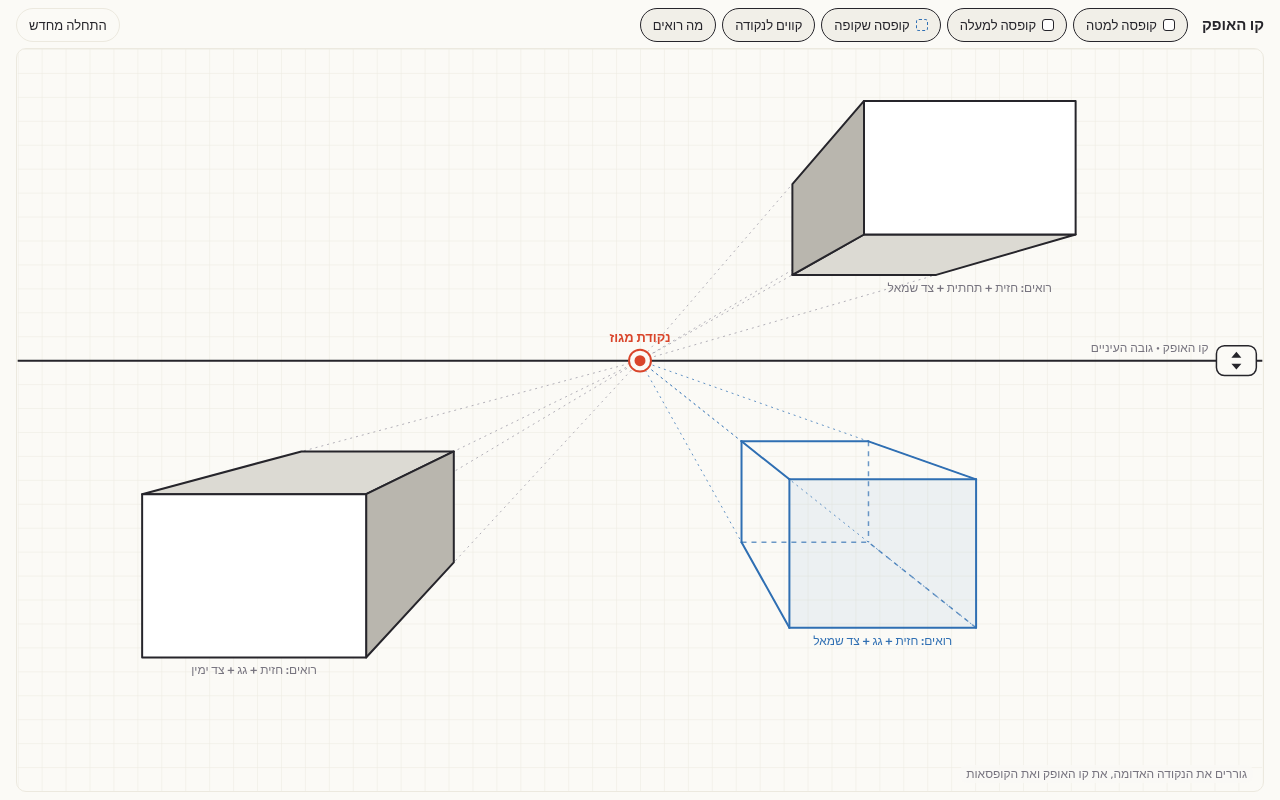
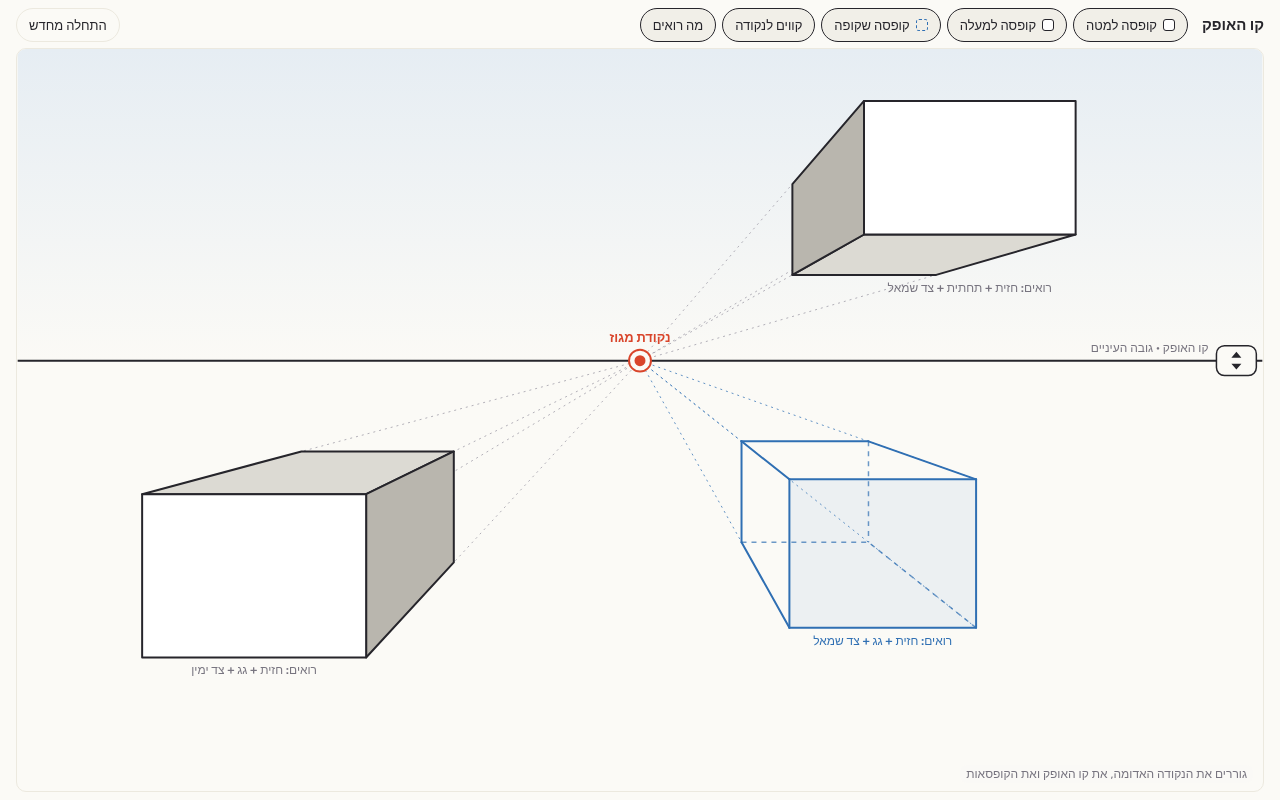
Before and after one commit to idanshani-designer/horizon-line, a plain HTML site: page index.html in a window 1280 px wide. Drawn offline with Linux system fonts and the light colour scheme.

Commit message:
Replace grid with soft sky gradient
Co-Authored-By: Claude Opus 5.5 <noreply@anthropic.com>
Claude-Session: https://claude.ai/code/session_0197NK2k3dFmJD2WG1dufrg1

```diff
--- a/index.html
+++ b/index.html
@@ -11,6 +11,7 @@
 :root {
   --paper: #fbfaf6;
   --grid: #ece9df;
+  --sky: #e6edf3;
   --ink: #26252b;
   --ink-soft: #77747f;
   --guide: #9a97a3;
@@ -233,10 +234,9 @@ svg { width: 100%; height: 100%; display: block; touch-action: none; }
     const V = [S.vpx * W, S.hy * H];
     let out = '';
 
-    // paper grid
-    const step = 24;
-    out += `<defs><pattern id="grid" width="${step}" height="${step}" patternUnits="userSpaceOnUse"><path d="M ${step} 0 L 0 0 0 ${step}" fill="none" stroke="var(--grid)" stroke-width="1"/></pattern></defs>`;
-    out += `<rect width="${W}" height="${H}" fill="url(#grid)"/>`;
+    // soft sky down to the horizon
+    out += `<defs><linearGradient id="sky" x1="0" y1="0" x2="0" y2="1"><stop offset="0" stop-color="var(--sky)"/><stop offset="1" stop-color="var(--paper)"/></linearGradient></defs>`;
+    out += `<rect width="${W}" height="${Math.max(0, V[1]).toFixed(1)}" fill="url(#sky)"/>`;
 
     const boxes = S.boxes.filter(b => b.on);
     const geoms = boxes.map(b => ({ b, g: geom(b) }));
```
